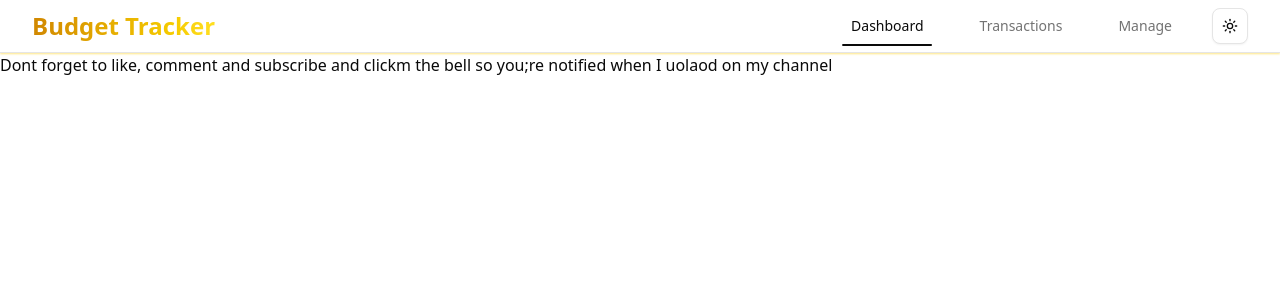
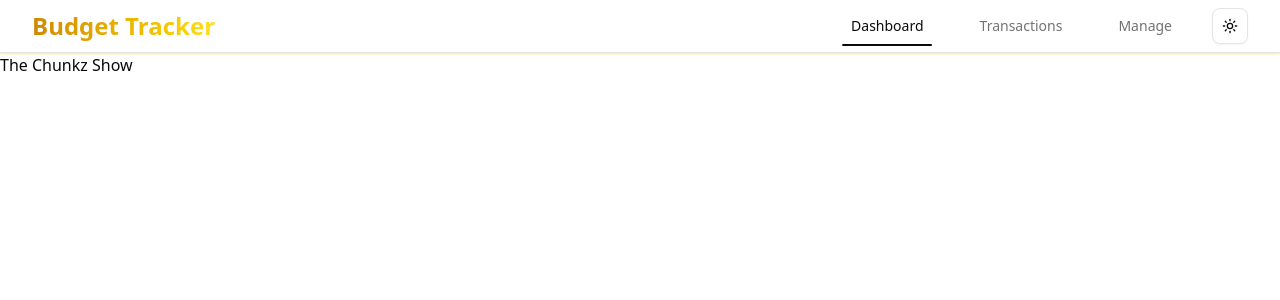
Before and after one commit to ad3kola/Finance-Budget-Tracker, a Next.js app: page / in a window 1280 px wide. Shown: the top 300 px of the page. Built offline with nearby package versions, Linux system fonts and the light colour scheme.

Commit message:
new commit

```diff
--- a/app/(dashboard)/page.tsx
+++ b/app/(dashboard)/page.tsx
@@ -3,7 +3,7 @@ import React from 'react'
 function page() {
   return (
     <div>
-      Dont forget to like, comment and subscribe and clickm the bell so you;re notified when I uolaod on my channel
+      The Chunkz Show
     </div>
   )
 }
```
